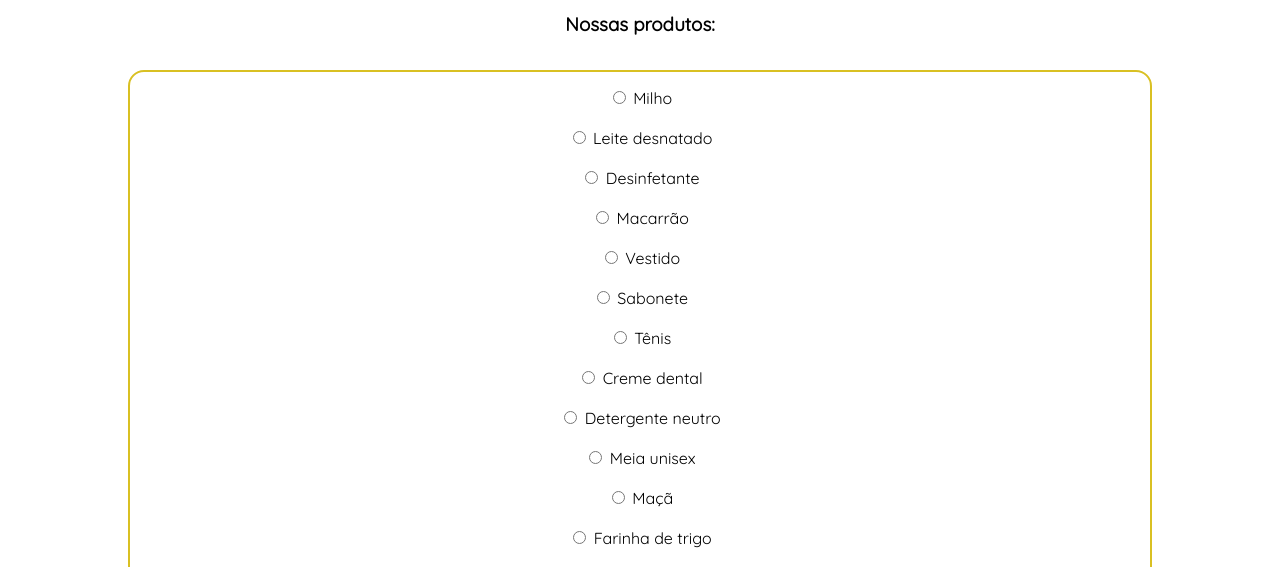
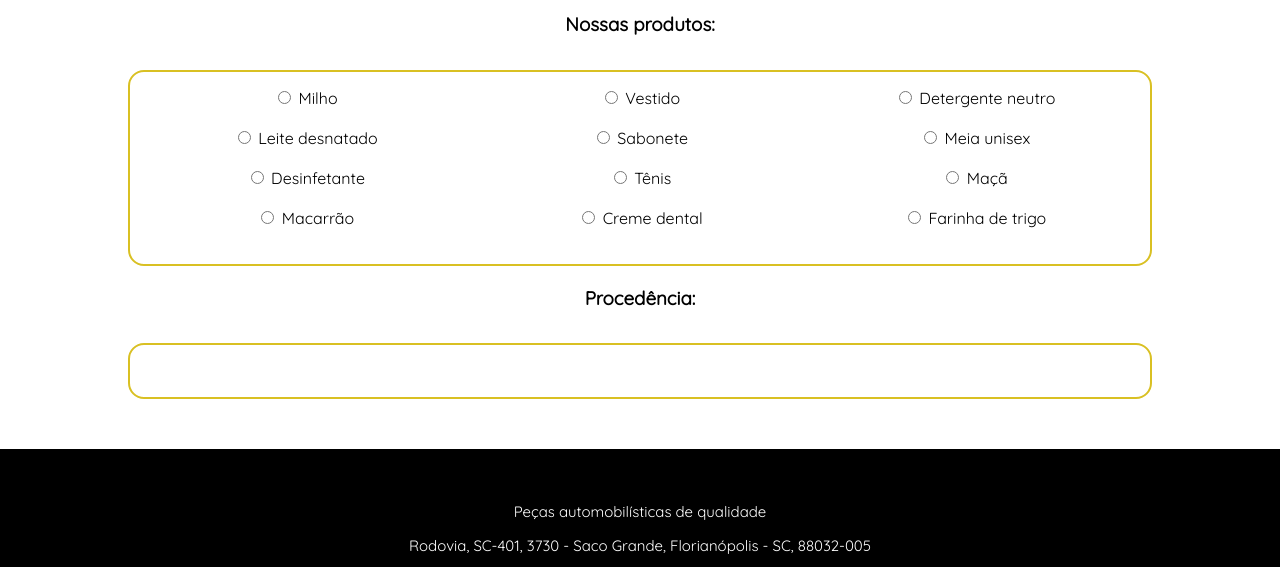
Before and after one commit to anabmartins/Case, a plain HTML site: page mercado.html in a window 1280 px wide. Shown: the part 229-796 px from the top of the page. Drawn offline with Linux system fonts and the light colour scheme.

Commit message:
Update mercado.css

```diff
--- a/mercado.css
+++ b/mercado.css
@@ -55,6 +55,7 @@ footer {
     margin-top: 18px;
     background-color: #fff;
     color: black;
+    column-count: 3;
 }
 
 .div-procedencia {
```
